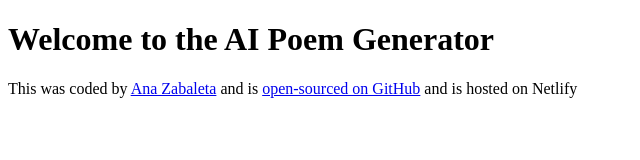
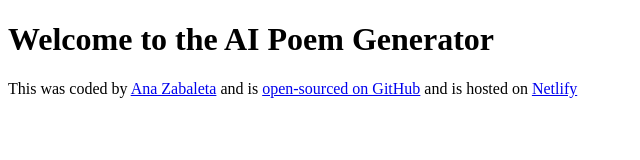
Before and after one commit to Zana2234/poem-generator, a plain HTML site: page index.html in a window 1280 px wide. Shown: the full height of the page, 0-640 px from the left. Drawn offline with Linux system fonts and the light colour scheme.

Commit message:
Added Netlify link

```diff
--- a/index.html
+++ b/index.html
@@ -15,8 +15,10 @@
       <a href="https://github.com/Zana2234/poem-generator.git" target="_blank"
         >open-sourced on GitHub</a
       >
-      and is hosted on Netlify
-      <a href="https://poem-generator-ana.netlify.app/" target="_blank"></a>
+      and is hosted on
+      <a href="https://poem-generator-ana.netlify.app/" target="_blank"
+        >Netlify</a
+      >
     </footer>
     <script src="src/index.js"></script>
   </body>
```
